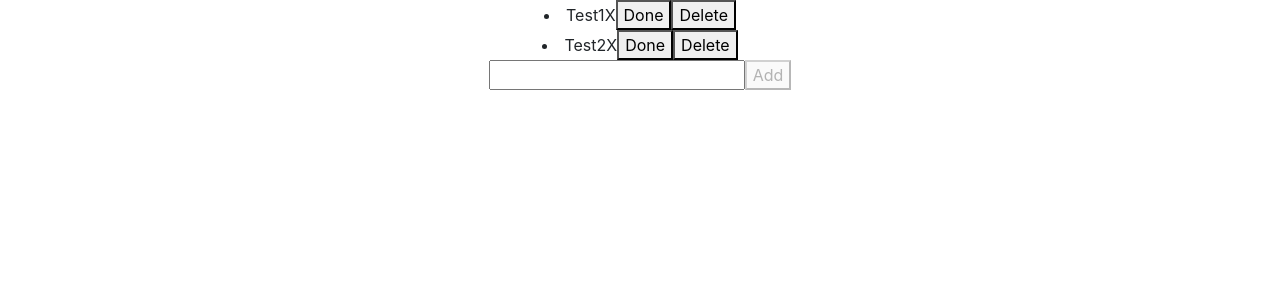
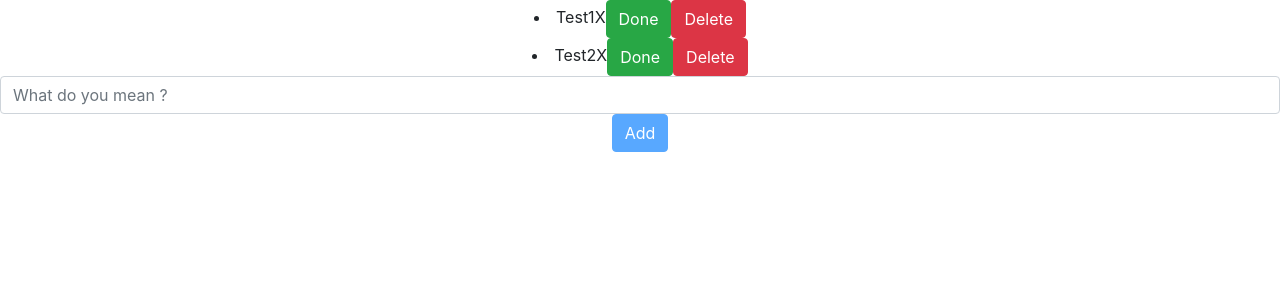
Before and after one commit to AlexeyIzhbulatov/TodoList, a React (Create React App) app: page / in a window 1280 px wide. Shown: the top 300 px of the page. Built offline with nearby package versions, Linux system fonts and the light colour scheme.

Commit message:
TodoListFinish + Boostrap

```diff
--- a/src/App.js
+++ b/src/App.js
@@ -1,6 +1,6 @@
 import React, {useState} from 'react';
 import './App.css';
-import { v4 as uuidv4 } from 'uuid';
+import {v4 as uuidv4} from 'uuid';
 import TodoList from "./TodoList";
 import CreateForm from "./CreateForm";
 
@@ -15,7 +15,7 @@ function App() {
     const onCreateTask = (task) => {
         console.log(task + 'App')
         const updateOnCreateTask = [...todos];
-        updateOnCreateTask.push({id:uuidv4(), name: task, done: false})
+        updateOnCreateTask.push({id: uuidv4(), name: task, done: false})
         setTodos(updateOnCreateTask)
     }
 
@@ -28,7 +28,7 @@ function App() {
 
     const onDoneTask = (id) => {
         const updateDoneTask = todos.map(el => {
-         if(el.id === id) return {...el, done : !el.done}
+            if (el.id === id) return {...el, done: !el.done}
             else return el;
         });
         setTodos(updateDoneTask)
--- a/src/CreateForm.js
+++ b/src/CreateForm.js
@@ -11,9 +11,9 @@ function CreateForm(props) {
   }
 
   return (
-    <div className="createForm">
-      <input type="text" value={task} onChange={e => setTask(e.target.value)}/>
-      <button onClick={addTask} disabled={task.trim() === ''}>Add</button>
+      <div>
+          <input className="form-control" type="text" placeholder="What do you mean ?"  value={task} onChange={e => setTask(e.target.value)}/>
+            <button type="submit" className="btn btn-primary" onClick={addTask} disabled={task.trim() === ''}>Add</button>
     </div>
   );
 }
--- a/src/TodoList.js
+++ b/src/TodoList.js
@@ -14,8 +14,8 @@ function TodoList(props) {
         <div className="todoList">
             {props.todos.map(el => <li key={el.id}>{el.name}
                 {el.done ? <span>{done}</span> : 'X'}
-        <button onClick={() => props.onDoneTask(el.id)}>{el.done ? 'unDone' : 'Done'}</button>
-      <button onClick={() => props.onDeleteTask(el.id)}>Delete</button>
+                <button type="button" className="btn btn-success" onClick={() => props.onDoneTask(el.id)}>{el.done ? 'unDone' : 'Done'}</button>
+                <button type="button" className="btn btn-danger" onClick={() => props.onDeleteTask(el.id)}>Delete</button>
             </li>)}
         </div>
 
--- a/src/index.css
+++ b/src/index.css
@@ -11,3 +11,7 @@ code {
   font-family: source-code-pro, Menlo, Monaco, Consolas, 'Courier New',
     monospace;
 }
+
+.form-control {
+  width: 1000px;
+}
```
Lines whose indentation alone changed are shown as unchanged.
